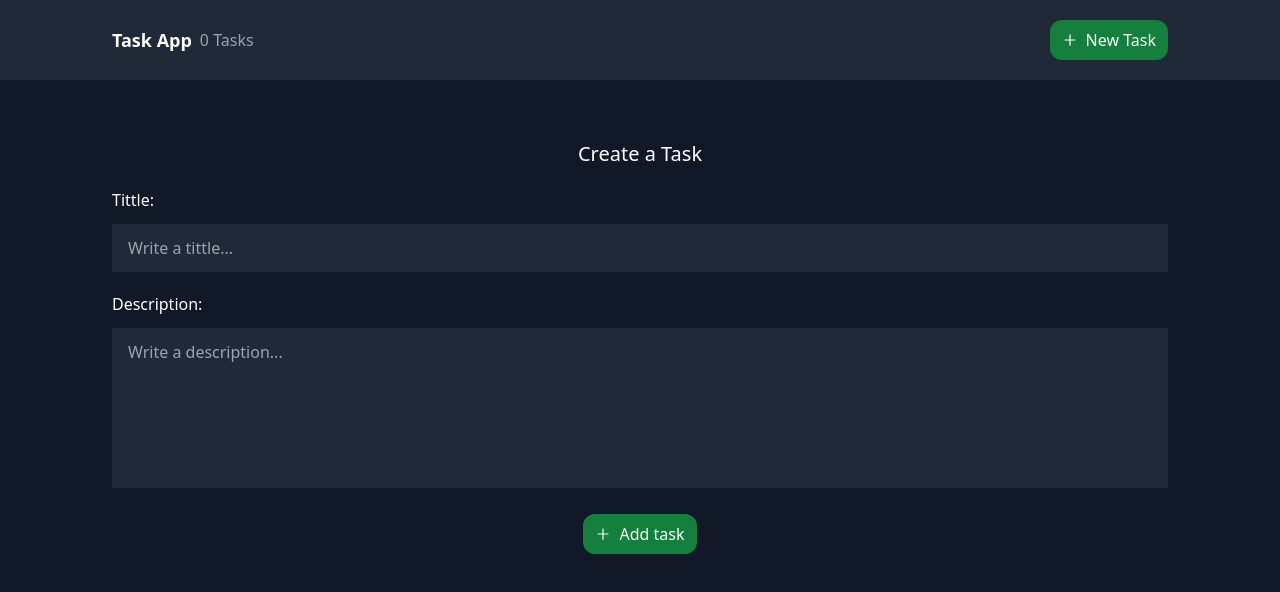
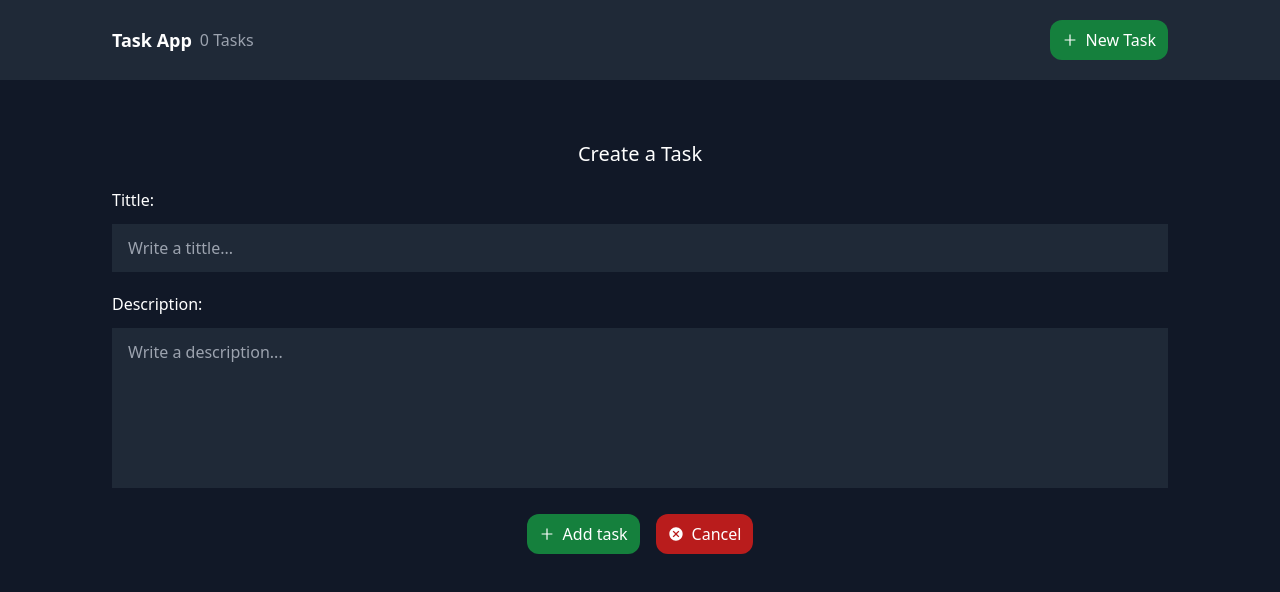
Before and after one commit to Fullimol/TaskApp-NextJS-Typescript, a Next.js app: page /new in a window 1280 px wide. Shown: the top 592 px of the page. Built offline with nearby package versions, Linux system fonts and the light colour scheme.

Commit message:
ADD cancel button on new/edit task

```diff
--- a/src/components/Layout.tsx
+++ b/src/components/Layout.tsx
@@ -39,7 +39,6 @@ const Layout = (props: Props) => {
                             {"New Task"}
                         </button>
                     )}
-
                 </div>
 
             </nav>
--- a/src/pages/new.tsx
+++ b/src/pages/new.tsx
@@ -2,6 +2,8 @@ import React, { ChangeEvent, FormEvent, useContext, useEffect, useState } from '
 import { AiOutlinePlus } from "react-icons/ai";
 import { Context } from '../context/ContextProvider';
 import { useRouter } from 'next/router';
+import { MdCancel } from 'react-icons/md';
+import Link from 'next/link';
 
 type Task = {
   title: string;
@@ -48,7 +50,7 @@ const TaskFormPage = () => {
   }, [query.id, tasks]);
 
   return (
-       <form onSubmit={handleSubmit}>
+    <form onSubmit={handleSubmit}>
       <h1 className='text-center m-5 text-xl'>{query.id ? "Update a Task" : "Create a Task"}</h1>
 
       <h2 className='mb-3'>Tittle: </h2>
@@ -58,10 +60,17 @@ const TaskFormPage = () => {
       <textarea rows={2} value={newtask.description} name='description' placeholder='Write a description...' className='w-full h-40  text-gray-300 bg-gray-800 focus:text-gray-100 focus:outline-none resize-none py-3 px-4' onChange={handleChange}></textarea>
 
       <div className='flex justify-center m-5'>
-        <button className='transition hover:scale-110 hover:bg-green-500 bg-green-700 px-3 py-2 rounded-xl inline-flex items-center disabled:opacity-50' >
+        <button className='transition hover:scale-110 hover:bg-green-500 bg-green-700 px-3 py-2 mr-2 rounded-xl inline-flex items-center disabled:opacity-50' >
           <AiOutlinePlus className='mr-2' />
           {query.id ? "Save changes" : "Add task"}
         </button>
+        <Link href={"/"}>
+          <button className='transition hover:scale-110 hover:bg-red-500 bg-red-700 px-3 py-2 ml-2 rounded-xl inline-flex items-center' >
+            <MdCancel className='mr-2' />
+            {query.id ? "Cancel changes" : "Cancel"}
+          </button>
+        </Link>
+
       </div>
     </form>
 
```
